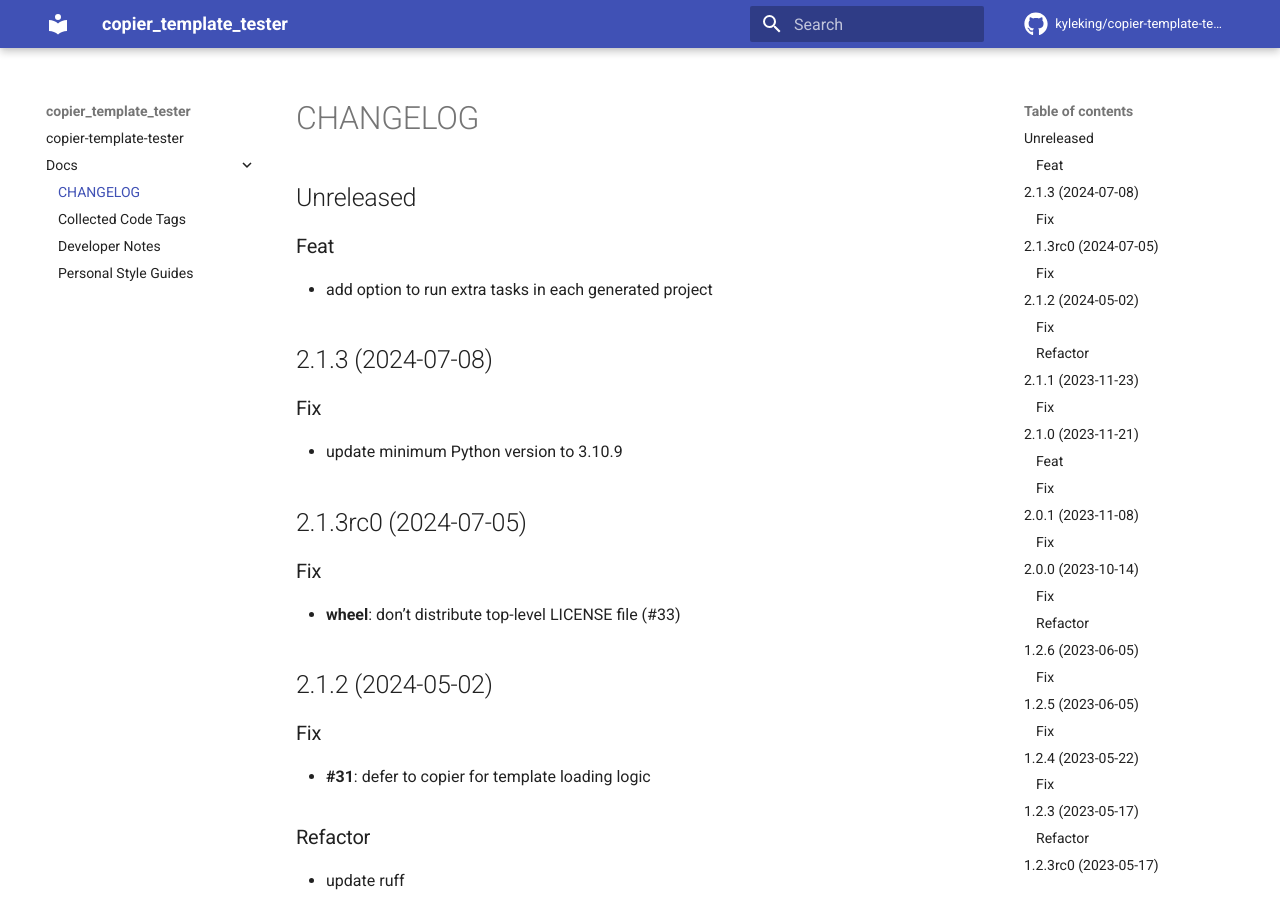
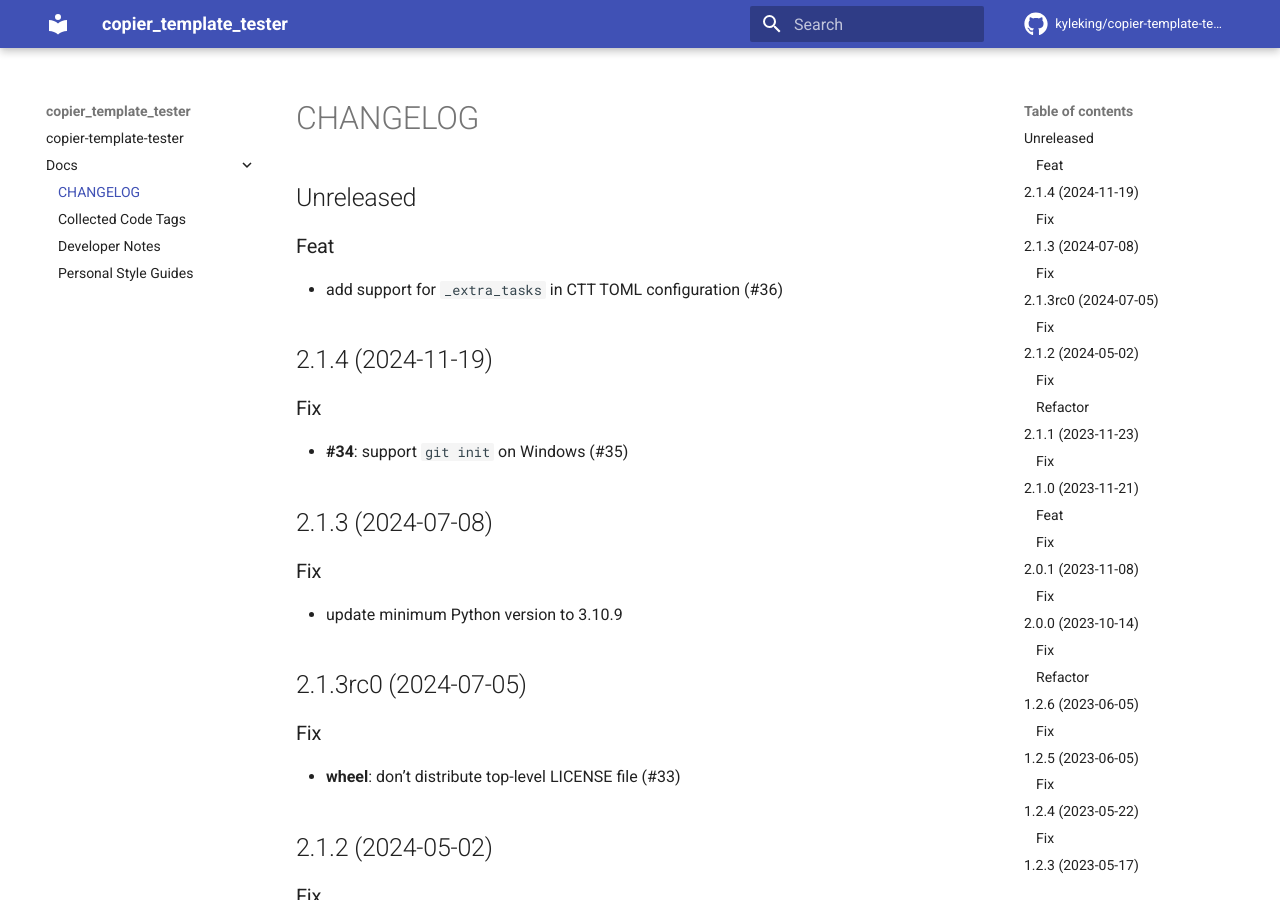
Before and after one commit to KyleKing/copier-template-tester, an MkDocs documentation site: the page built from docs/docs/CHANGELOG.md, in a window 1280 px wide and 900 px high. Built offline with MkDocs 1.6.1 and Material for MkDocs 9.7.7, drawn with Linux system fonts in a browser that asks for light colours; comment, search, counter and statistics services are not loaded.

```diff
--- a/docs/docs/CHANGELOG.md
+++ b/docs/docs/CHANGELOG.md
@@ -2,7 +2,13 @@
 
 ### Feat
 
-- add option to run extra tasks in each generated project
+- add support for `_extra_tasks` in CTT TOML configuration (#36)
+
+## 2.1.4 (2024-11-19)
+
+### Fix
+
+- **#34**: support `git init` on Windows (#35)
 
 ## 2.1.3 (2024-07-08)
 
```
Also changed, not shown: docs/docs/DEVELOPER_GUIDE.md (+4 -4 lines), 4 other files.
